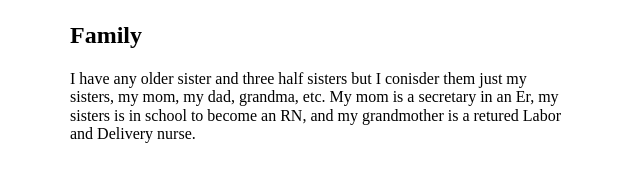
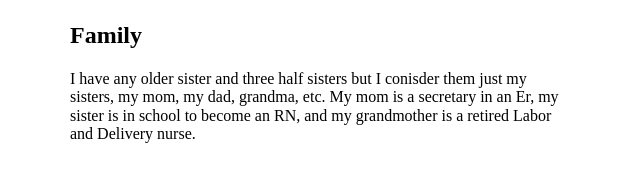
Before and after one commit to JadaCantCode/JadaCantCode.github.io, a plain HTML site: page index.html in a window 1280 px wide. Shown: the part 971-1147 px from the top of the page, 320-960 px from the left. Drawn offline with nearby package versions, Linux system fonts and the light colour scheme.

Commit message:
Update index.html

```diff
--- a/index.html
+++ b/index.html
@@ -82,7 +82,7 @@
   </article>
   <article>
     <h2>Family</h2>
-	  <p>I have any older sister and three half sisters but I conisder them just my sisters, my mom, my dad, grandma, etc. My mom is a secretary in an Er, my sisters is in school to become an RN, and my grandmother is a retured Labor and Delivery nurse.
+	  <p>I have any older sister and three half sisters but I conisder them just my sisters, my mom, my dad, grandma, etc. My mom is a secretary in an Er, my sister is in school to become an RN, and my grandmother is a retired Labor and Delivery nurse.
   </article>
   <script>
     $("button").on("click", function() {
```
